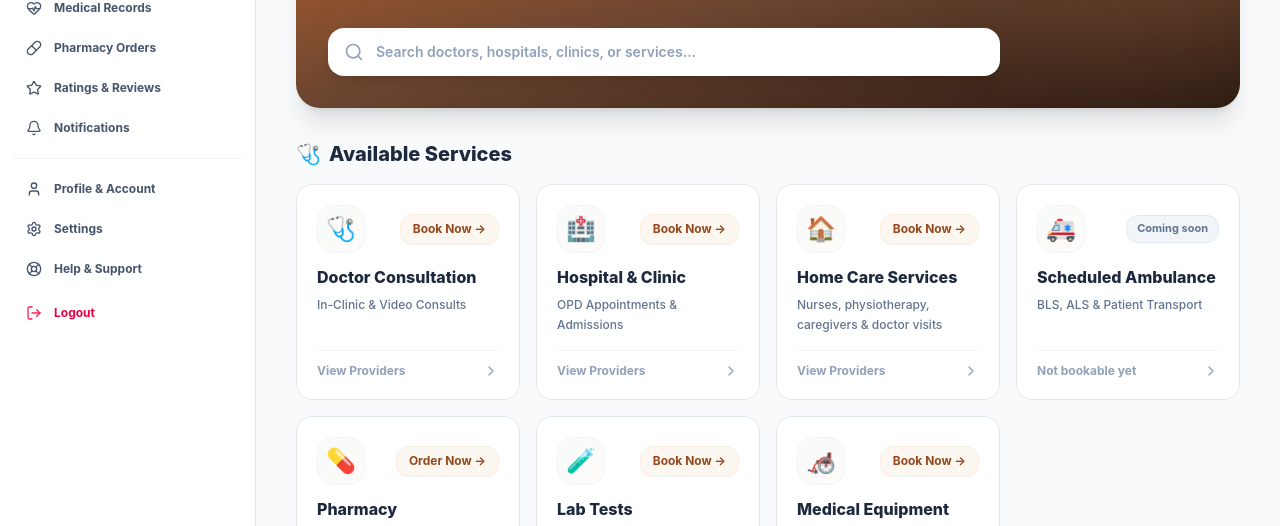
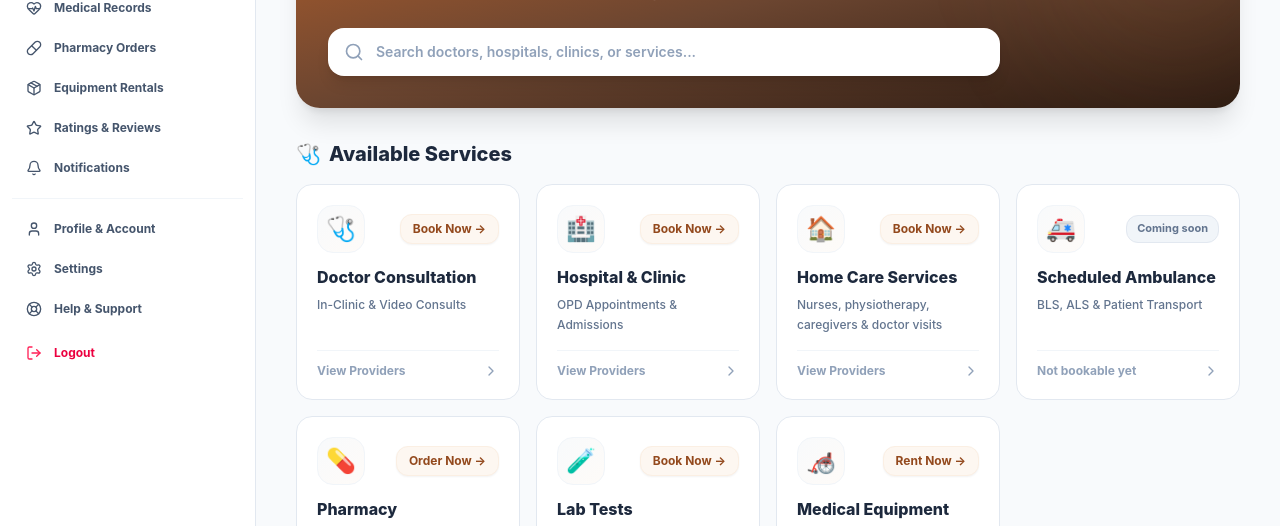
Before and after one commit to itdevpaydiya-source/vizito-patient-web, a React (Vite) app: page /services in a window 1280 px wide. Shown: the part 210-736 px from the top of the page. Built offline with nearby package versions, Linux system fonts and the light colour scheme; no server answers; a web font is replaced by a local one.

Commit message:
feat(equipment): add equipment rentals link to sidebar, dashboard and healthcare services

```diff
--- a/src/presentation/components/Sidebar.tsx
+++ b/src/presentation/components/Sidebar.tsx
@@ -13,7 +13,8 @@ import {
   Settings,
   LogOut,
   Sparkles,
-  Pill
+  Pill,
+  Package
 } from 'lucide-react';
 import { useLanguage } from '../../store/language/LanguageContext';
 import logoImg from '../../assets/vizito_logo.png';
@@ -26,6 +27,7 @@ interface SidebarProps {
 export default function Sidebar({ isOpen = false, onClose }: SidebarProps) {
   const { t } = useLanguage();
   const navigate = useNavigate();
+  const location = useLocation();
 
   const handleLogout = () => {
     localStorage.removeItem('vizito_user');
@@ -142,6 +144,22 @@ export default function Sidebar({ isOpen = false, onClose }: SidebarProps) {
           <span>{t('Pharmacy Orders')}</span>
         </NavLink>
 
+        {/* 4c. Equipment Rentals */}
+        <NavLink
+          to="/equipment-rental"
+          onClick={onClose}
+          className={({ isActive }) =>
+            `flex items-center gap-3 px-3.5 py-2.5 rounded-xl transition-all text-xs font-bold ${
+              isActive || location.pathname.startsWith('/equipment-rental')
+                ? 'bg-[#FFF5EB] text-[#C26532] shadow-2xs border border-[#FDE3CF]'
+                : 'text-slate-600 hover:bg-slate-50 hover:text-slate-900'
+            }`
+          }
+        >
+          <Package className="w-4 h-4 shrink-0" />
+          <span>{t('Equipment Rentals')}</span>
+        </NavLink>
+
         {/* 5. Ratings & Reviews */}
         <NavLink
           to="/reviews"
--- a/src/presentation/modules/dashboard/PatientDashboard.tsx
+++ b/src/presentation/modules/dashboard/PatientDashboard.tsx
@@ -21,7 +21,7 @@ import {
   MapPin,
   Clock
 } from 'lucide-react';
-import { SERVICE_TILES } from '../../../config/serviceTypes';
+import { SERVICE_TILES, serviceRoute } from '../../../config/serviceTypes';
 import { getPatientProfileApi } from '../../../services/patientHelper';
 import { getFavoritesApi, type PatientFavoriteItem } from '../../../services/patientHelper';
 import { getDashboardApi, type DashboardBooking } from '../../../services/dashboardHelper';
@@ -206,7 +206,7 @@ export default function PatientDashboard() {
             return (
               <div
                 key={service.id}
-                onClick={() => navigate(service.id === 'pharmacy' ? '/pharmacy-orders/new' : `/booking?service=${service.id}`)}
+                onClick={() => navigate(serviceRoute(service.id))}
                 className="bg-white rounded-2xl border border-slate-200 p-5 cursor-pointer hover:shadow-xl hover:-translate-y-1 transition-all duration-300 group flex flex-col justify-between"
               >
                 <div>
--- a/src/presentation/modules/services/HealthcareServicesScreen.tsx
+++ b/src/presentation/modules/services/HealthcareServicesScreen.tsx
@@ -4,7 +4,7 @@ import {
   Search, ChevronRight, Stethoscope, Building2, Home, Truck, Pill, Microscope,
   Accessibility, AlertCircle, RotateCcw, ArrowRight, Star, X
 } from 'lucide-react';
-import { SERVICE_TILES } from '../../../config/serviceTypes';
+import { SERVICE_TILES, serviceRoute } from '../../../config/serviceTypes';
 import { getProvidersApi, getFavoritesApi, addFavoriteApi, removeFavoriteApi } from '../../../services/patientHelper';
 import type { ProviderItem } from '../../../services/types';
 
@@ -158,7 +158,14 @@ export default function HealthcareServicesScreen() {
             return (
               <div
                 key={service.id}
-                onClick={() => { setActiveCategory(service.id); setProviderSearch(''); }}
+                onClick={() => {
+                  if (service.id === 'equipment') {
+                    navigate('/equipment-rental');
+                    return;
+                  }
+                  setActiveCategory(service.id);
+                  setProviderSearch('');
+                }}
                 className={`group relative bg-white rounded-2xl border p-5 flex flex-col justify-between cursor-pointer transition-all duration-300 hover:shadow-xl hover:-translate-y-1 ${
                   isSelected ? 'border-teal-600 ring-2 ring-teal-600/30 shadow-lg bg-teal-50/20' : 'border-slate-200 hover:border-teal-300'
                 }`}
@@ -172,11 +179,11 @@ export default function HealthcareServicesScreen() {
                       <button
                         onClick={(e) => {
                           e.stopPropagation();
-                          navigate(service.id === 'pharmacy' ? '/pharmacy-orders/new' : `/booking?service=${service.id}`);
+                          navigate(serviceRoute(service.id));
                         }}
                         className="text-xs font-bold text-teal-700 bg-teal-50 hover:bg-teal-600 hover:text-white px-3 py-1.5 rounded-xl border border-teal-100 transition-colors flex items-center gap-1 shadow-xs"
                       >
-                        {service.id === 'pharmacy' ? 'Order Now' : 'Book Now'} &rarr;
+                        {service.id === 'pharmacy' ? 'Order Now' : service.id === 'equipment' ? 'Rent Now' : 'Book Now'} &rarr;
                       </button>
                     ) : (
                       <span className="text-[11px] font-bold text-slate-500 bg-slate-100 px-2.5 py-1 rounded-xl border border-slate-200">Coming soon</span>
```
